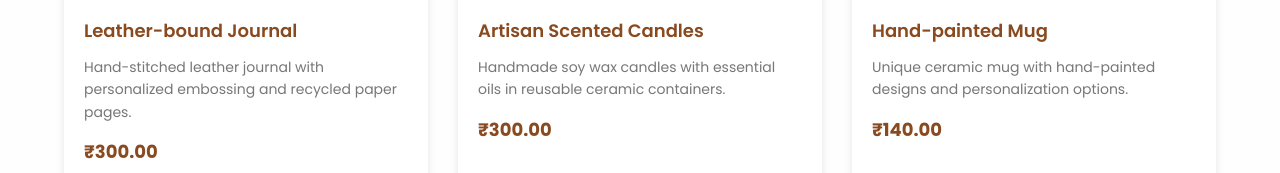
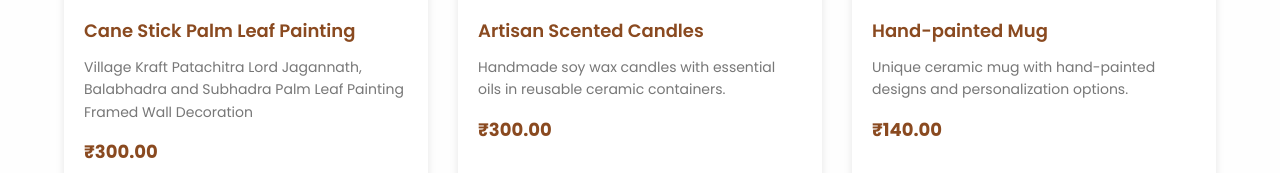
Before and after one commit to Ratikanta73/Nyrama-Website, a plain HTML site: page index.html in a window 1280 px wide. Shown: the part 1971-2144 px from the top of the page. Drawn offline with Linux system fonts and the light colour scheme.

Commit message:
Update index.html

```diff
--- a/index.html
+++ b/index.html
@@ -74,8 +74,8 @@
                         <img src="Assets/rf1.svg" alt="Handcrafted Journal">
                     </div>
                     <div class="product-info">
-                        <h3 class="product-name">Leather-bound Journal</h3>
-                        <p class="product-desc">Hand-stitched leather journal with personalized embossing and recycled paper pages.</p>
+                        <h3 class="product-name">Cane Stick Palm Leaf Painting</h3>
+                        <p class="product-desc">Village Kraft Patachitra Lord Jagannath, Balabhadra and Subhadra Palm Leaf Painting Framed Wall Decoration</p>
                         <div class="product-price">₹300.00</div>
                     </div>
                 </div>
```
